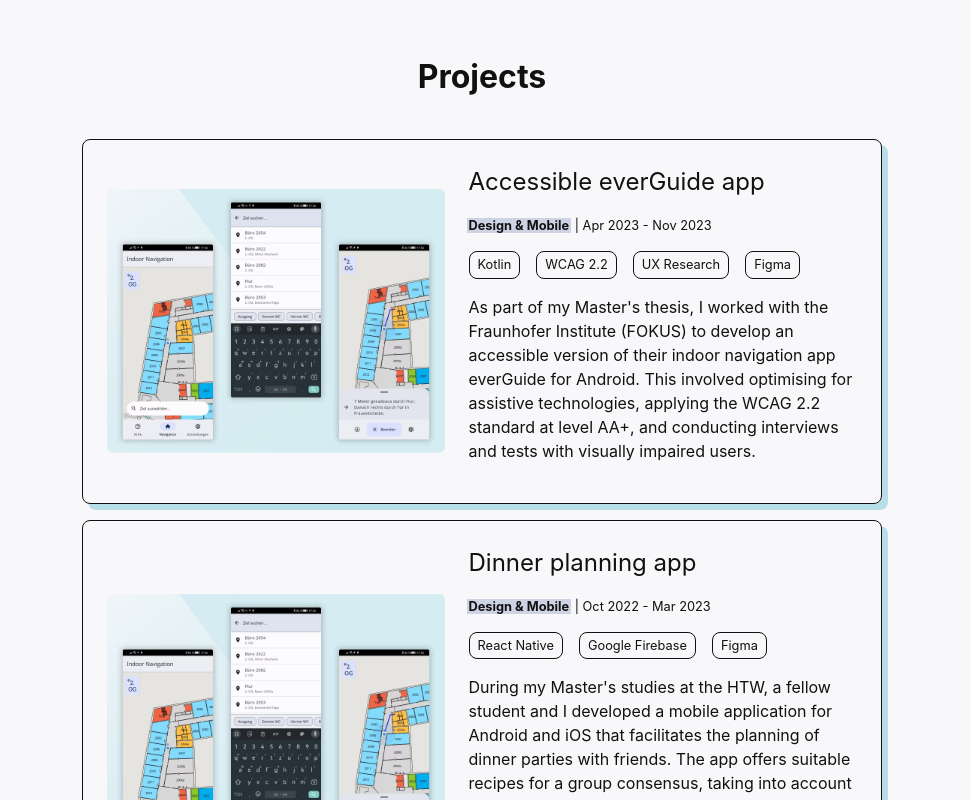
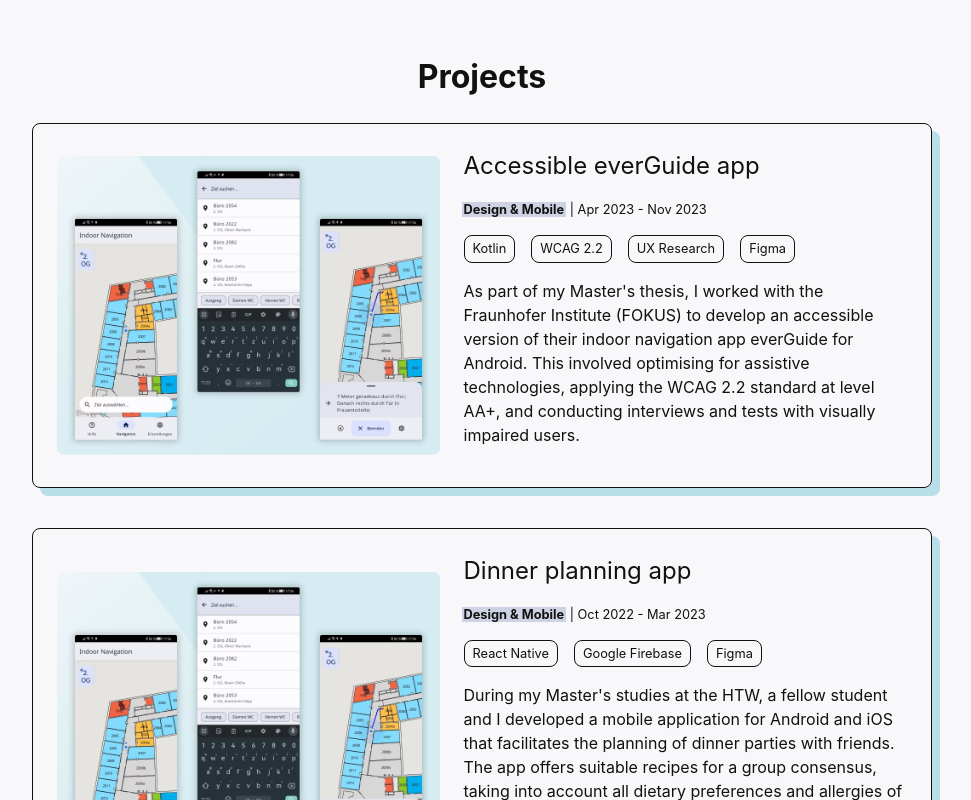
Before and after one commit to KatharinaBlass/MyHomepage, a React (Create React App) app: page / in a window 1280 px wide. Shown: the part 800-1600 px from the top of the page, without its empty margins (158-1129 px from the left). Built offline with nearby package versions, Linux system fonts and the light colour scheme.

Commit message:
improve projects layout

```diff
--- a/src/components/ProjectCard.tsx
+++ b/src/components/ProjectCard.tsx
@@ -32,12 +32,11 @@ const Card = styled.div`
   padding: ${(props) => props.theme.spacings.l};
   border: 1px solid ${(props) => props.theme.colors.text};
   border-radius: 8px;
-  box-shadow: 6px 6px 0px 0px ${(props) => `${props.theme.colors.primary}55`};
-  max-width: 800px;
+  box-shadow: 8px 8px 0px 0px ${(props) => `${props.theme.colors.primary}55`};
+  max-width: 900px;
   display: flex;
   flex-direction: column;
   align-items: center;
-  margin: ${(props) => props.theme.spacings.m};
   gap: ${(props) => props.theme.spacings.m};
 
   @media (min-width: 700px) {
--- a/src/page/Projects.tsx
+++ b/src/page/Projects.tsx
@@ -12,7 +12,11 @@ const ProjectsContent = styled.div`
 const SectionTitle = styled.h1`
   font-size: ${(props) => props.theme.fontSizes.xxl};
 `
-const ProjectLayoutContainer = styled.div``
+const ProjectLayoutContainer = styled.div`
+  display: flex;
+  flex-direction: column;
+  gap: 2.5rem;
+`
 
 const allProjects: Project[] = [
   {
```
